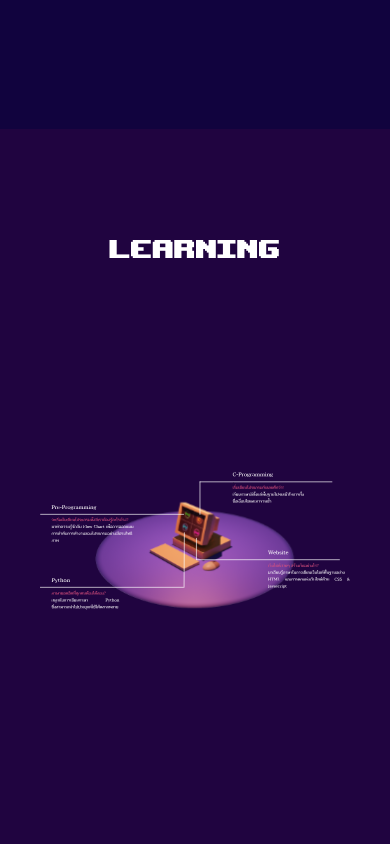
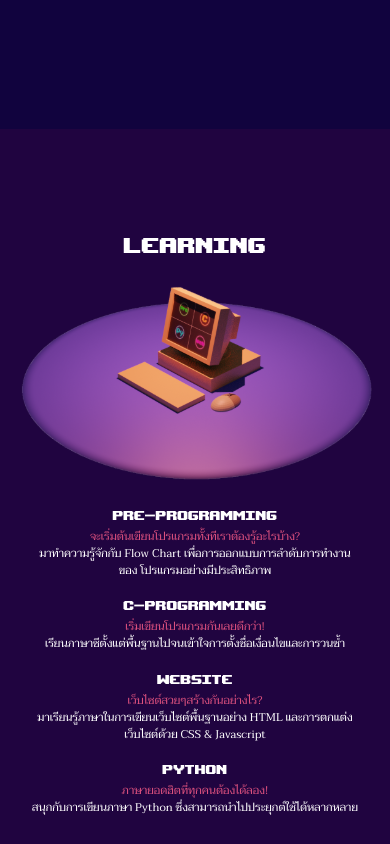
Before and after one commit to cpe-kmutt-student/comcamp33, a Next.js app: page /home in a window 390 px wide. Shown: the part 1500-2344 px from the top of the page. Built offline with nearby package versions, Linux system fonts and the light colour scheme.

Commit message:
feat: learning responsive

```diff
--- a/src/components/homepage/learning/index.js
+++ b/src/components/homepage/learning/index.js
@@ -1,10 +1,22 @@
 import Image from "next/image";
+
+const SubjectDetail = ({ name, highlight, detail }) => (
+  <div className="sm:space-y-4 space-y-0">
+    <h1 className="text-white font-pixel md:text-xl sm:text-[1.7rem] lg:text-xl text-lg">
+      {name}
+    </h1>
+    <div>
+      <p className="text-text-highlight md:text-sm lg:text-sm sm:text-sm text-[0.7rem]">{highlight}</p>
+      <p className="text-white md:text-sm lg:text-sm sm:text-sm text-[0.7rem]">{detail}</p>
+    </div>
+  </div>
+)
 
 const Learning = () => {
   return (
-    <div className="flex flex-col md:items-start lg:items-start justify-center items-center relative w-full h-full text-center px-10">
-      <h1 className="text-white font-pixel text-4xl sm:text-2xl md:text-6xl lg:text-6xl relative md:ml-20 lg:ml-20">Learning</h1>
-      <div className="h-[70%] w-full relative">
+    <div className="flex flex-col lg:items-start justify-center items-center relative w-full h-full text-center md:px-10 lg:px-10 sm:space-y-10 lg:space-y-0 md:space-y-5">
+      <h1 className="text-white font-pixel text-3xl sm:text-4xl md:text-6xl lg:text-6xl relative lg:ml-32 lg:mt-10">Learning</h1>
+      <div className="h-[70%] w-full relative hidden lg:block md:block">
         <Image src="/assets/learning/pc_learning.svg"
           layout="fill"
           objectFit="contain"
@@ -12,6 +24,25 @@ const Learning = () => {
           quality={100}
         />
       </div>
+      <div className="h-[30%] w-full relative lg:hidden md:hidden">
+        <Image src="/assets/learning/learning.svg"
+          layout="fill"
+          objectFit="contain"
+          alt="learning topics"
+          quality={100}
+        />
+      </div>
+      <div className="flex sm:flex-row flex-col lg:hidden md:hidden w-screen sm:px-8 sm:space-x-5 items-center px-8 mt-[1vw] space-y-3">
+        <div className="sm:w-[50%] sm:space-y-8 space-y-3">
+          <SubjectDetail name="Pre-Programming" highlight="จะเริ่มต้นเขียนโปรแกรมทั้งทีเราต้องรู้อะไรบ้าง?" detail="มาทำความรู้จักกับ Flow Chart เพื่อการออกแบบการลำดับการทำงานของ
+โปรแกรมอย่างมีประสิทธิภาพ" />
+          <SubjectDetail name="C-Programming" highlight="เริ่มเขียนโปรแกรมกันเลยดีกว่า!" detail="เรียนภาษาซีตั้งแต่พื้นฐานไปจนเข้าใจการตั้งชื่อเงื่อนไขและการวนซ้ำ" />
+        </div>
+        <div className="sm:w-[50%] sm:space-y-8 space-y-3">
+          <SubjectDetail name="Website" highlight="เว็บไซต์สวยๆสร้างกันอย่างไร?" detail={`มาเรียนรู้ภาษาในการเขียนเว็บไซต์พื้นฐานอย่าง HTML และการตกแต่งเว็บไซต์ด้วย CSS & Javascript`} />
+          <SubjectDetail name="Python" highlight="ภาษายอดฮิตที่ทุกคนต้องได้ลอง!" detail="สนุกกับการเขียนภาษา Python ซึ่งสามารถนำไปประยุกต์ใช้ได้หลากหลาย" />
+        </div>
+      </div>
     </div>
   );
 };
--- a/tailwind.config.js
+++ b/tailwind.config.js
@@ -13,7 +13,7 @@ module.exports = {
       },
       colors: {
         'bg-primary': '#11033E',
-        'text-highlight': '#FF00C6'
+        'text-highlight': '#DD517E'
       },
     },
     screens: {
```
Also changed, not shown: public/assets/learning/learning.svg (added).
